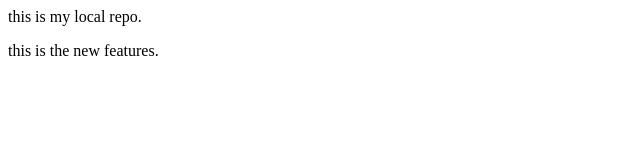
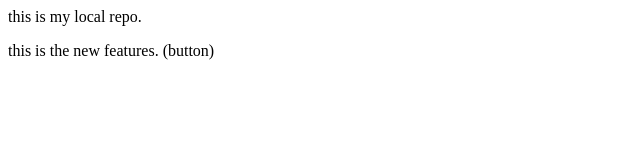
Before and after one commit to ManavGaur27/localrepo., a plain HTML site: page index.html in a window 1280 px wide. Shown: the full height of the page, 0-640 px from the left. Drawn offline with Linux system fonts and the light colour scheme.

Commit message:
Add button

```diff
--- a/index.html
+++ b/index.html
@@ -1,3 +1,3 @@
 <p> this is my local repo. </p>
 
-<p> this is the new features.</p>
+<p> this is the new features. (button)</p>
```
